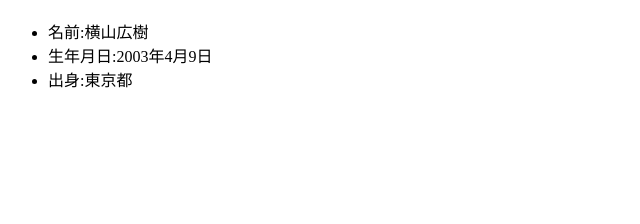
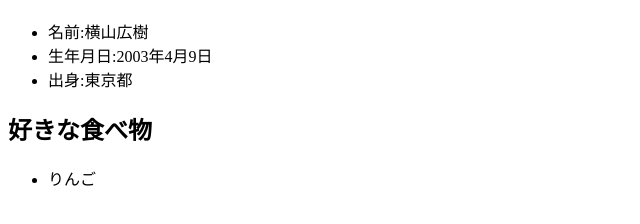
Before and after one commit to s2322106/programming, a plain HTML site: page index.html in a window 1280 px wide. Shown: the part 70-294 px from the top of the page, without its empty margins (0-640 px from the left). Drawn offline with Linux system fonts and the light colour scheme.

Commit message:
好きな食べ物を追記

```diff
--- a/index.html
+++ b/index.html
@@ -11,7 +11,11 @@
         <li>名前:横山広樹</li>
         <li>生年月日:2003年4月9日</li>
         <li>出身:東京都</li>
+    </ul>
 
+    <h2>好きな食べ物</h2>
+    <ul>
+        <li>りんご</li>
     </ul>
 </body>
 </html>
```
